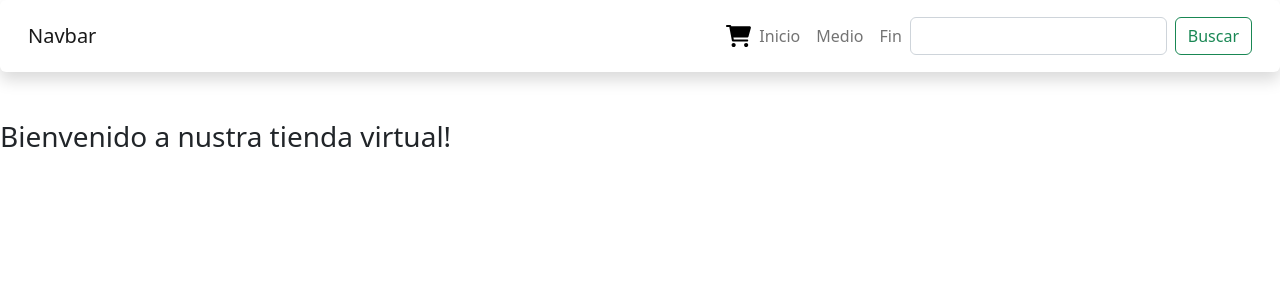
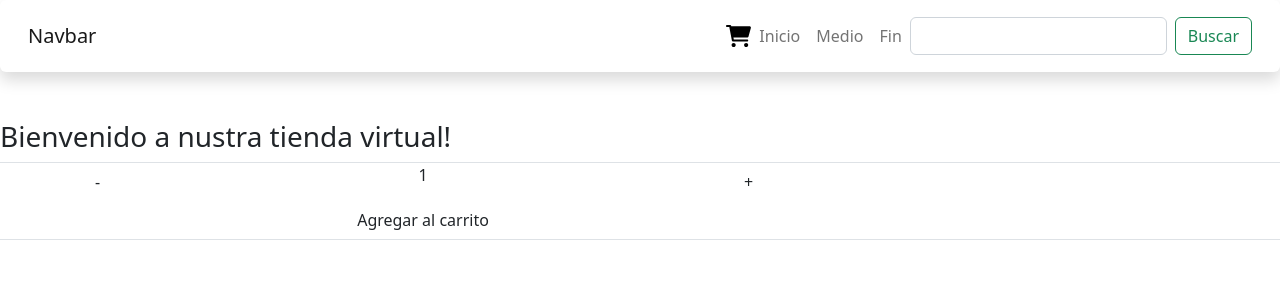
Before and after one commit to Daviens/Proyecto-React, a React (Vite) app: page / in a window 1280 px wide. Shown: the top 300 px of the page. Built offline with nearby package versions, Linux system fonts and the light colour scheme.

Commit message:
agregando ItemCount

```diff
--- /dev/null
+++ b/src/components/ItemCount/index.jsx
@@ -0,0 +1,33 @@
+import React, { useState } from 'react'
+
+const ItemCount = ({stock, initial, onAdd}) => {
+  const [tracker, setTracker] = useState(initial)
+  const resta = () => {
+    if(tracker > initial){
+      setTracker(tracker - 1)
+    }else{
+      console.log("no se resta");
+    }
+  }
+  const suma = () => {
+    if(tracker < stock){
+      setTracker(tracker + 1)
+    }else{
+      console.log("no se suma");
+    }
+  }
+  const addToCart = () => {
+    onAdd(tracker)
+  }
+
+  return (
+    <div className='row border'>
+      <button onClick={resta} className="btn col-2">-</button>
+      <div className='col-4 text-center'>{tracker}</div>
+      <button onClick={suma} className="btn col-2">+</button>
+      <button onClick={addToCart} className="btn col-8">Agregar al carrito</button>
+    </div>
+  )
+}
+
+export default ItemCount
--- a/src/containers/ItemListContainer/index.jsx
+++ b/src/containers/ItemListContainer/index.jsx
@@ -1,8 +1,15 @@
 import React from 'react'
+import ItemCount from '../../components/ItemCount'
 
 const ItemListContainer = ({greetings}) => {
+  const showAdd = (cantidad) => {
+    alert(`Se agregó ${cantidad} a su carrito de compras`)
+  }
   return (
-    <h3>{greetings}</h3>
+    <div>
+      <h3>{greetings}</h3>
+      <ItemCount stock={12} initial={1} onAdd={showAdd}/>
+    </div>
   )
 }
 
```
Also changed, not shown: src/App.jsx (line endings or trailing spaces), src/components/ItemCount/syles.css (added).
